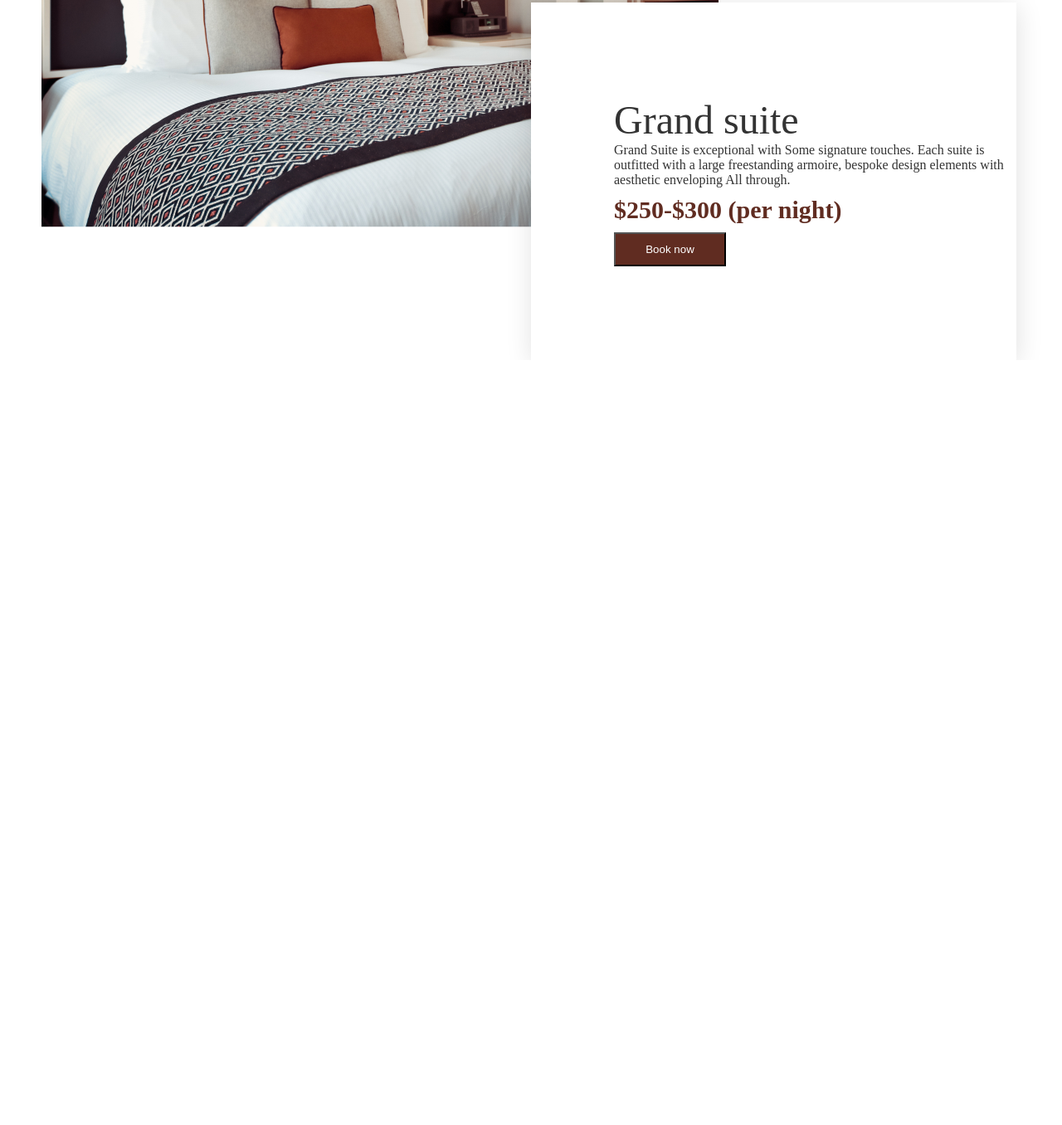
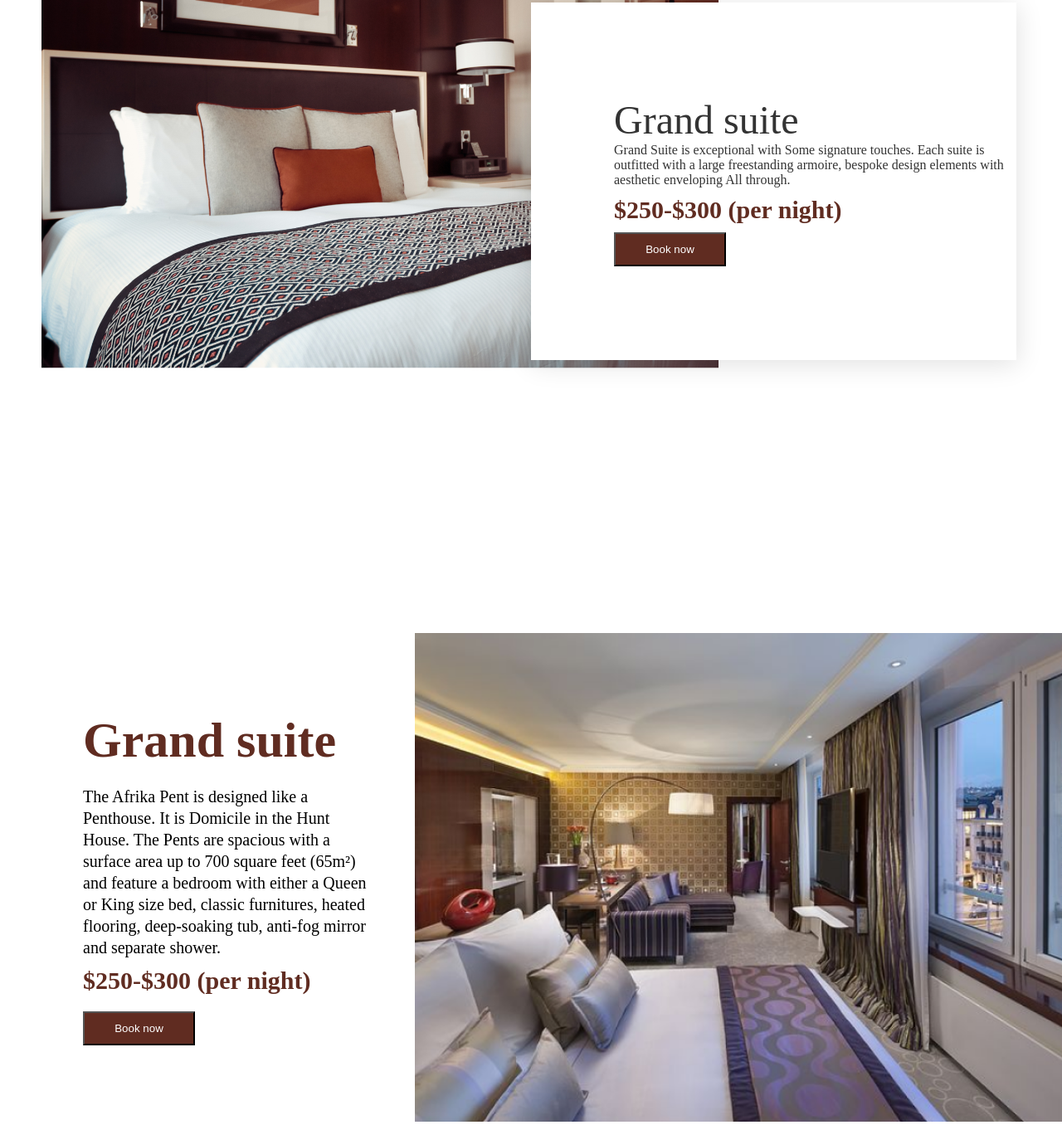
Before and after one commit to mark-okoth/RoomsPage, a website: page index.html in a window 1280 px wide. Shown: the part 1877-3233 px from the top of the page at 83% size. Before the commit the page ends 2311 px from the top, so only its background shows below. Drawn offline with nearby package versions, Linux system fonts and the light colour scheme.

Commit message:
grand suite

```diff
--- a/index.html
+++ b/index.html
@@ -50,36 +50,61 @@
       <div class="minimalist-container">
         <div class="minimalist-content">
           <h1>Minimalist</h1>
-               <br>
-               <p>Lorem ipsum dolor sit amet, consectetur adipiscing elit. Sed eget porta nunc.
-                  Etiam posuere mollis mattis.
-                  Aenean mollis magna ligula, vitae pulvinar lacus ullamcorper eu.
+          <br />
+          <p>
+            Lorem ipsum dolor sit amet, consectetur adipiscing elit. Sed eget
+            porta nunc. Etiam posuere mollis mattis. Aenean mollis magna ligula,
+            vitae pulvinar lacus ullamcorper eu.
           </p>
-                <br>
+          <br />
           <h3>$250-$300 (per night)</h3>
           <button>Book now</button>
         </div>
         <div class="minimalist-image">
-               <img src="./img/bed-bedroom-comfort-contemporary-545046 1.png" alt="">
+          <img
+            src="./img/bed-bedroom-comfort-contemporary-545046 1.png"
+            alt=""
+          />
         </div>
       </div>
-
     </section>
 
     <section class="grand-suite-section">
       <div class="grand-suite-container">
         <div class="grand-suite-img">
-           <img src="./img/black-and-grey-bedspread-on-bed-and-pillow-164595 2.png" alt="">
+          <img
+            src="./img/black-and-grey-bedspread-on-bed-and-pillow-164595 2.png"
+            alt=""
+          />
         </div>
 
         <div class="grand-suite-content">
           <h1>Grand suite</h1>
-           <p>Grand Suite is exceptional with Some signature touches.
-             Each suite is outfitted with a large freestanding armoire,
-              bespoke design elements with aesthetic enveloping All through.</p>
+          <p>
+            Grand Suite is exceptional with Some signature touches. Each suite
+            is outfitted with a large freestanding armoire, bespoke design
+            elements with aesthetic enveloping All through.
+          </p>
           <h3>$250-$300 (per night)</h3>
           <button>Book now</button>
         </div>
+      </div>
+    </section>
+    <section class="pent">
+      <div class="pent-content">
+        <h1>Grand suite</h1>
+        <p>
+          The Afrika Pent is designed like a Penthouse. It is Domicile in the
+          Hunt House. The Pents are spacious with a surface area up to 700
+          square feet (65m²) and feature a bedroom with either a Queen or King
+          size bed, classic furnitures, heated flooring, deep-soaking tub,
+          anti-fog mirror and separate shower.
+        </p>
+        <h3>$250-$300 (per night)</h3>
+        <button>Book now</button>
+      </div>
+      <div class="pent-image">
+        <img src="./img/hotel-595121__480 2.png" alt="">
       </div>
     </section>
 
--- a/style.css
+++ b/style.css
@@ -164,6 +164,8 @@ button{
 .grand-suite-img{
 width: 900px;
 height: 600px;
+position: absolute;
+top: 215%;
 }
 
 .grand-suite-content{
@@ -192,3 +194,40 @@ height: 600px;
   margin-top: 10px;
   font-size: 30px;;
 }
+.pent{
+  position: absolute;
+  top: 330%;
+  display: flex;
+}
+.pent-content{
+  display: flex;
+  flex-direction: column;
+  align-items: left;
+  justify-content: center;
+  width: 500px;
+}
+.pent-content p, h1, h3, btn{
+ margin-left: 100px;
+ width: 350px;
+
+}
+.pent-image img{
+  width: 800px;
+}
+.pent-content h1{
+  color: var(--main-brown-background);
+  font-size: 60px;
+  margin-bottom: 20px;
+}
+.pent-content p{
+  font-style: normal;
+font-weight: normal;
+font-size: 20px;
+line-height: 130%;
+}
+.pent-content h3{
+  color: var(--main-brown-background);
+  margin-top: 10px;
+  margin-bottom: 10px;
+  font-size: 30px;
+}
```
Lines whose indentation alone changed are shown as unchanged.
